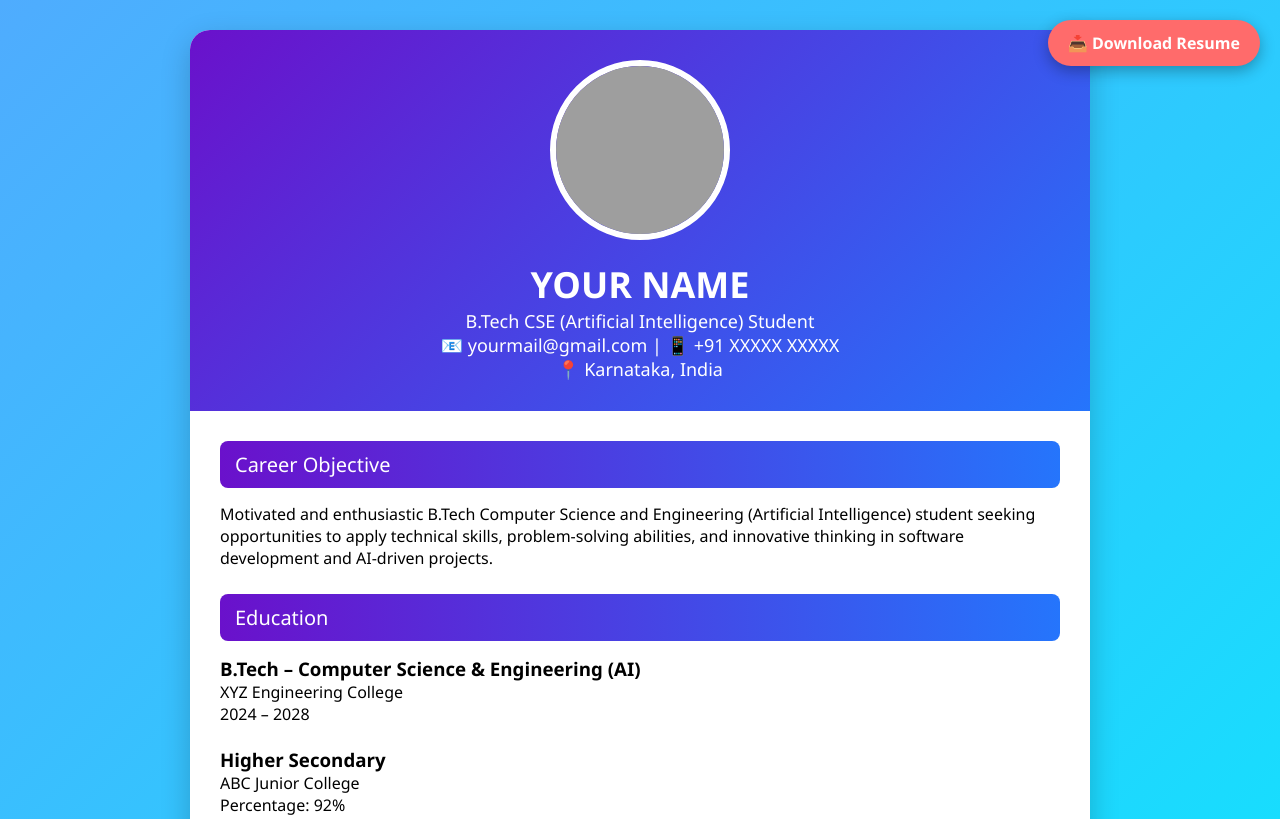
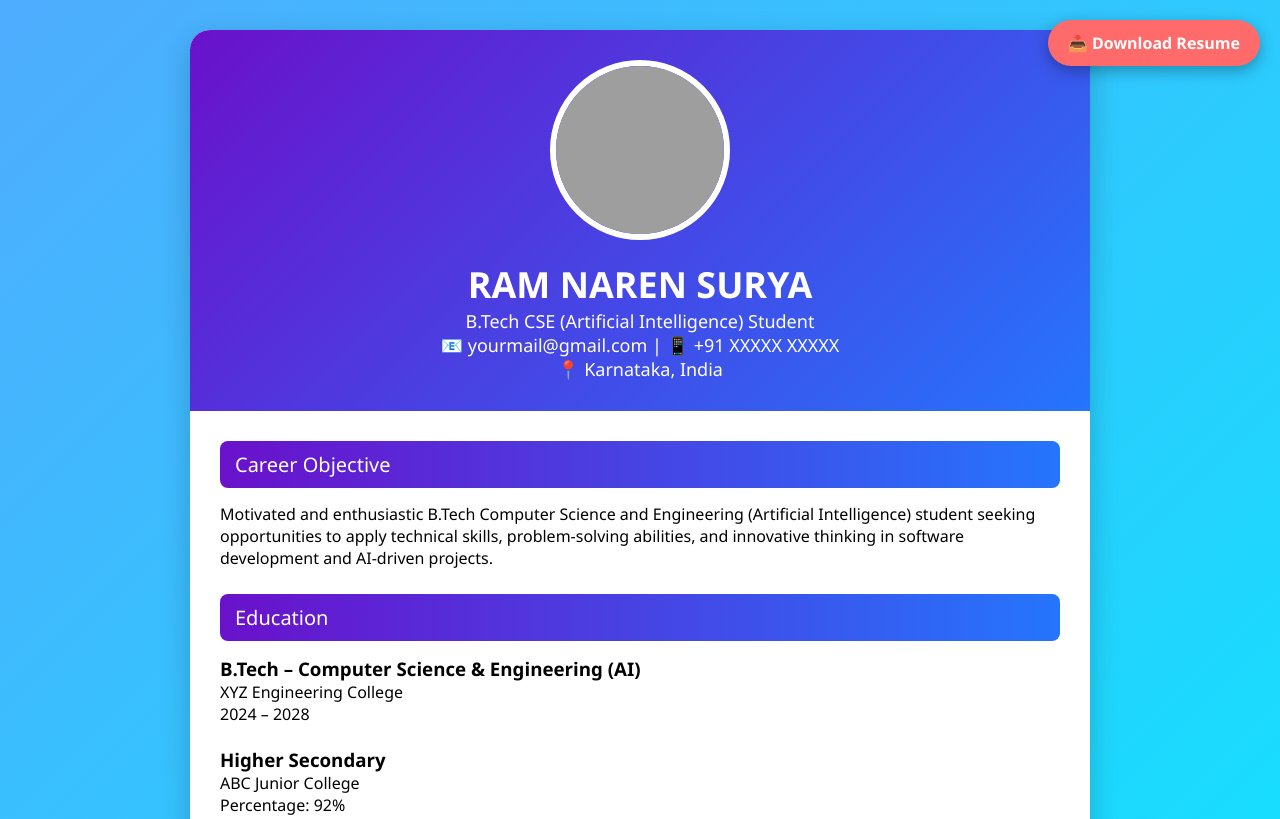
Before and after one commit to RamNarenSurya/example, a plain HTML site: page index.html in a window 1280 px wide. Shown: the top 819 px of the page. Drawn offline with nearby package versions, Linux system fonts and the light colour scheme; grey boxes are pictures that could not be loaded.

Commit message:
Update name in profile header

```diff
--- a/index.html
+++ b/index.html
@@ -149,7 +149,7 @@ li{
     id="profileImage"
     alt="Profile">
 
-    <h1>YOUR NAME</h1>
+    <h1>RAM NAREN SURYA</h1>
     <p>B.Tech CSE (Artificial Intelligence) Student</p>
     <p>📧 yourmail@gmail.com | 📱 +91 XXXXX XXXXX</p>
     <p>📍 Karnataka, India</p>
```
